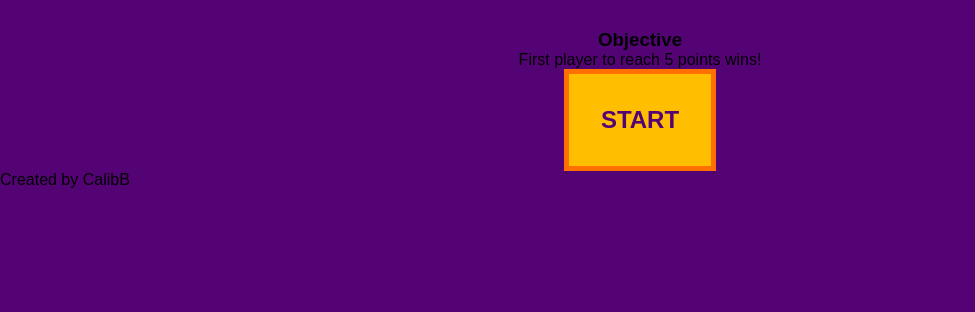
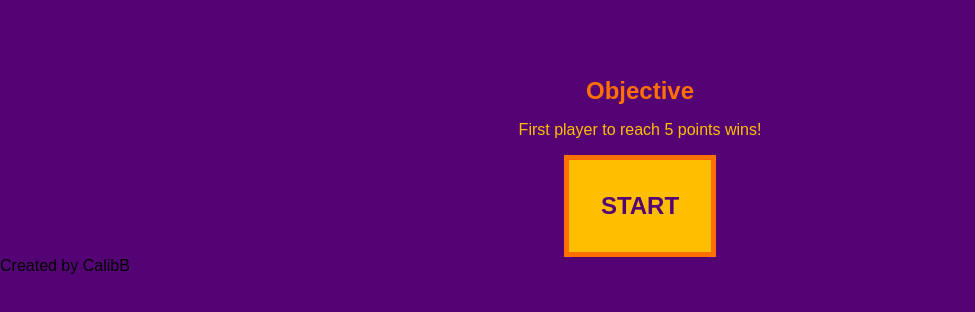
Before and after one commit to CalibB/rock-paper-scissors, a plain HTML site: page index.html in a window 1280 px wide. Both pictures are taken after a click on the button "YES! :)". Shown: the part 72-384 px from the top of the page, without its empty margins (0-975 px from the left). Drawn offline with Linux system fonts and the light colour scheme; a web font is replaced by a local one.

Commit message:
Added styling for game-info div

```diff
--- a/css/styles.css
+++ b/css/styles.css
@@ -60,23 +60,32 @@ button {
     text-align: center;
 }
 
-.greeting {
+.greeting,
+.game-info {
     margin-top: 3rem;
 }
 
-.greeting__text {
+.greeting__text,
+.info__heading {
     color: #FF7000;
 }
 
-.greeting__subtext {
+.greeting__subtext,
+.info__para {
     color: #FFBF00;
 }
 
 .greeting__text,
-.greeting__subtext {
+.greeting__subtext,
+.info__heading,
+.info__para {
     margin-bottom: 1rem;
 }
 
 .greeting-yes__btn {
     margin-right: 1rem;
 }
+
+.info__heading {
+    font-size: 1.5rem;
+}
```
